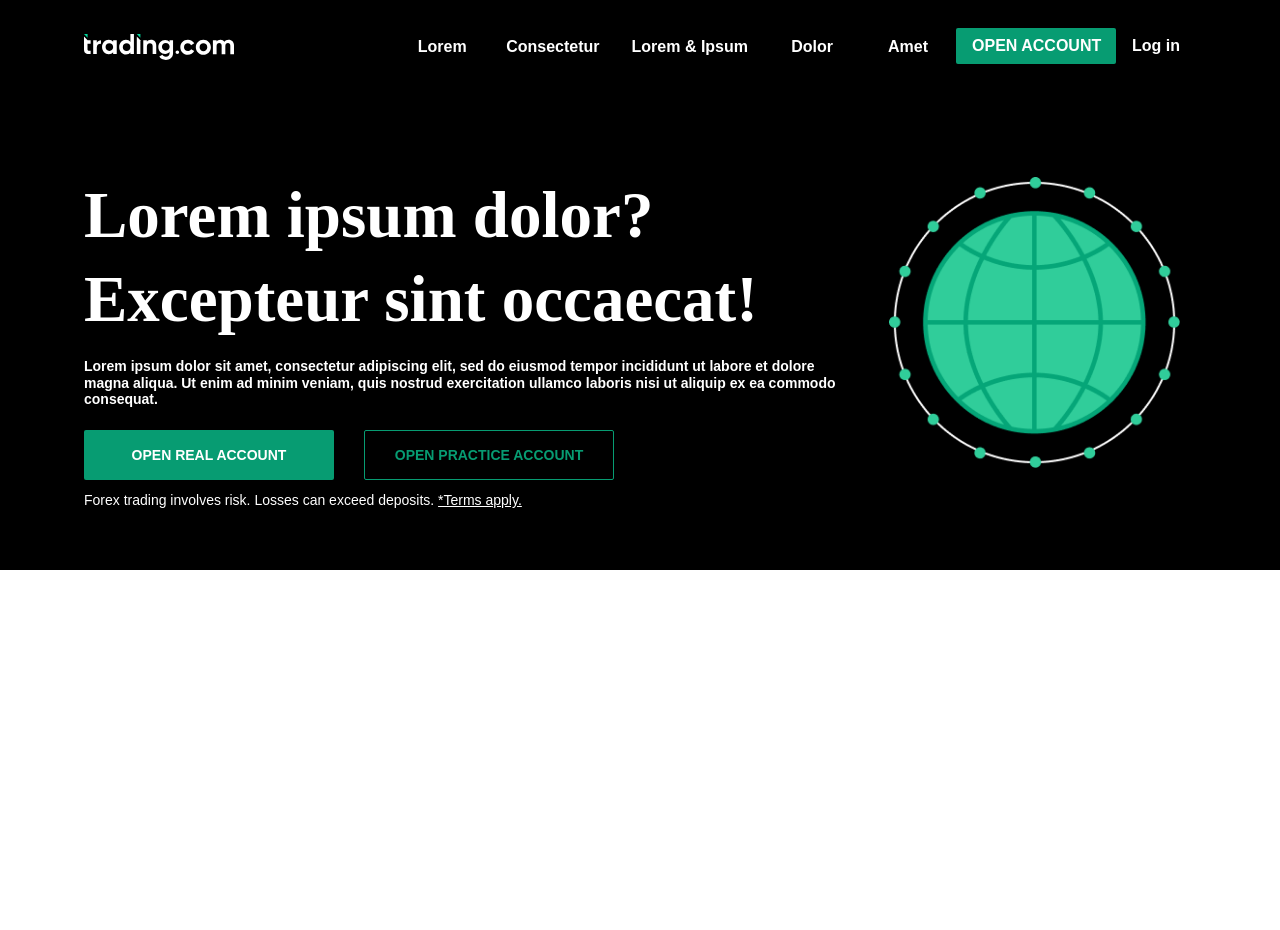
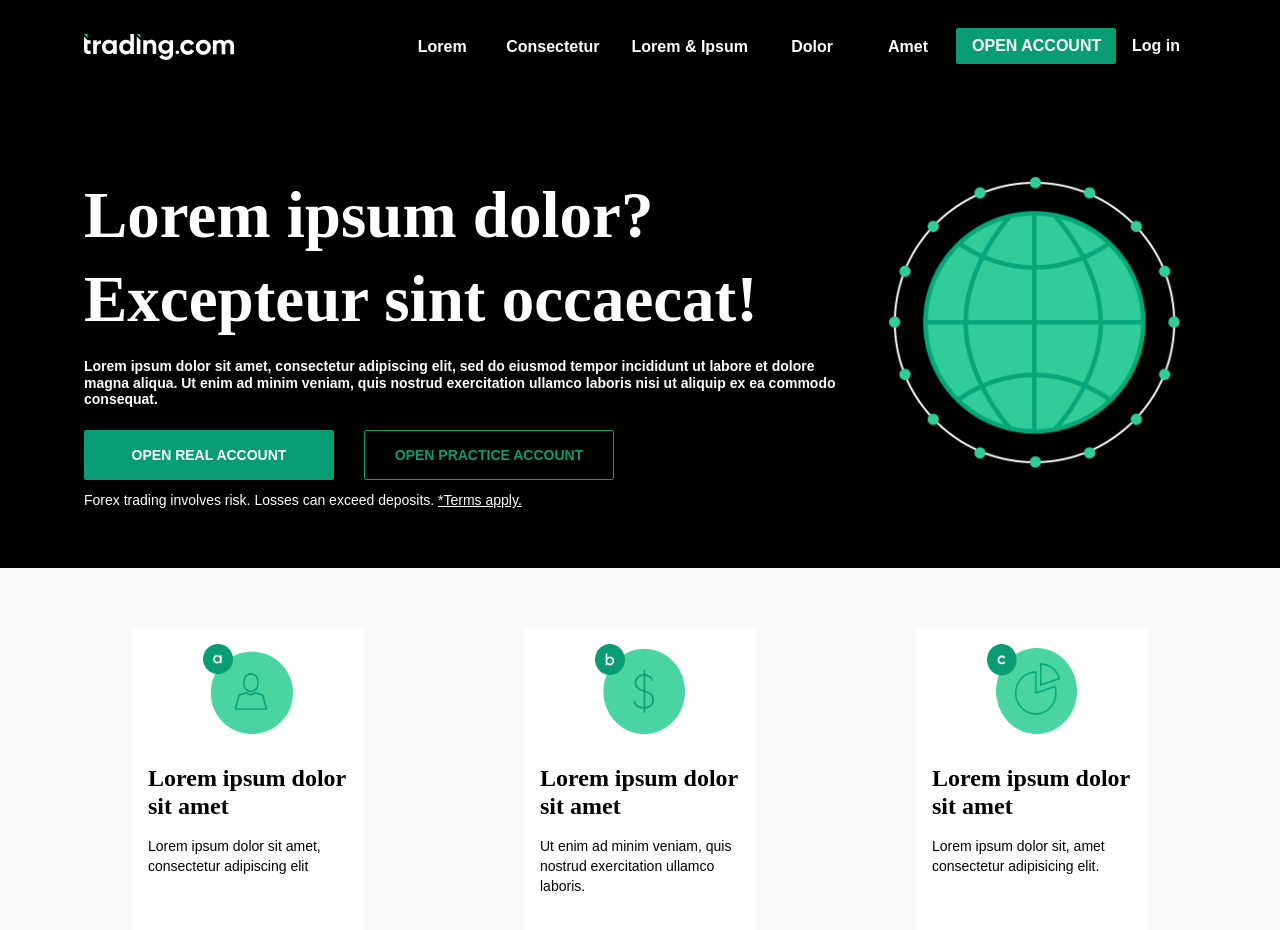
Before and after one commit to giosyrianos/xm-test, an Angular app: page / in a window 1280 px wide. Shown: the top 930 px of the page. Before the commit the page ends 800 px from the top, so only its background shows below. Built offline with nearby package versions, Linux system fonts and the light colour scheme; a web font is replaced by a local one; what @ngbmodule/material-carousel would draw is missing.

Commit message:
feat: features section

```diff
--- a/src/app/app.component.html
+++ b/src/app/app.component.html
@@ -1,13 +1,11 @@
-<app-sidenav *ngIf="currentScreenSize === 'Small'" class="mobile-menu" (menuToggled)="hideContent($event)"></app-sidenav>
+<app-sidenav *ngIf="currentScreenSize === 'Small'" class="mobile-menu" (menuToggled)="hideContent($event)">
+</app-sidenav>
 <div class="component-container black" *ngIf="currentScreenSize !== 'Small'">
 	<app-main-menu></app-main-menu>
 </div>
 
 <div *ngIf="!isMenuVisible && currentScreenSize === 'Small'">
-	<hero-mobile
-		[title]="title"
-		[mainText]="mainText"
-	></hero-mobile>
+	<hero-mobile [title]="title" [mainText]="mainText"></hero-mobile>
 	<xm-carousel></xm-carousel>
 </div>
 
@@ -15,6 +13,14 @@
 	<app-hero></app-hero>
 </div>
 
-<div class="compoenent-container grey">
-
+<div class="component-container grey" *ngIf="currentScreenSize !== 'Small'">
+	<div class="features-container">
+		<div class="feature-card" *ngFor="let feature of featuresList">
+			<img [src]="feature.image" alt="">
+			<div class="text">
+				<h3>Lorem ipsum dolor sit amet</h3>
+				<p>{{ feature.description }}</p>
+			</div>
+		</div>
+	</div>
 </div>
--- a/src/app/app.component.scss
+++ b/src/app/app.component.scss
@@ -16,3 +16,38 @@
 		background-color: #fafafa;
 	}
 }
+
+.features-container {
+  display: grid;
+  grid-gap: 1rem;
+  grid-template-columns: repeat(3, 1fr);
+	padding: 60px;
+	place-items: center;
+
+	.feature-card {
+		background-color: #fff;
+		display: flex;
+		flex-direction: column;
+		justify-content: flex-start;
+		padding: 1rem;
+		max-width: 200px;
+		height: 300px;
+
+		img {
+			width: 90px;
+			height: 90px;
+			margin: 0 auto;
+		}
+
+		.text {
+			margin: 30px 0;
+		}
+
+
+		h3 {
+			font-size: 1.5rem;
+			font-weight: 700;
+		}
+	}
+
+}
--- a/src/app/app.component.ts
+++ b/src/app/app.component.ts
@@ -19,6 +19,24 @@ export class AppComponent implements OnInit {
 	magna aliqua. Ut enim ad minim veniam, quis nostrud exercitation ullamco laboris nisi ut aliquip ex ea commodo
 	consequat.`
 	isMenuVisible = false;
+
+	featuresList = [
+		{
+			id: 1,
+			image: 'assets/images/slide1.png',
+			description: `Lorem ipsum dolor sit amet, consectetur adipiscing elit`
+		},
+		{
+			id: 2,
+			image: '/assets/images/slide2.png',
+			description: `Ut enim ad minim veniam, quis nostrud exercitation ullamco laboris.`
+		},
+		{
+			id: 3,
+			image: '/assets/images/slide3.png',
+			description: `Lorem ipsum dolor sit, amet consectetur adipisicing elit.`
+		}
+	]
 
 	displayNameMap = new Map([
 		[Breakpoints.XSmall, 'Small'],
```
Lines whose indentation alone changed are shown as unchanged.
